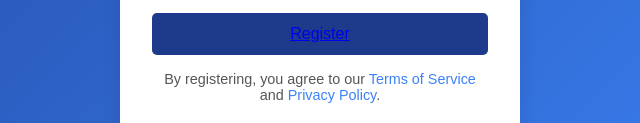
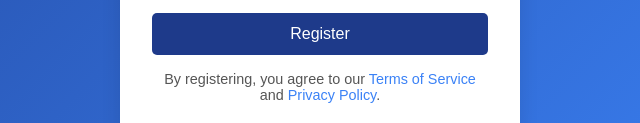
Before and after one commit to Hopmos/Futures-Trading-, a plain HTML site: page Registration.html in a window 1280 px wide. Shown: the part 666-789 px from the top of the page, 320-960 px from the left. Drawn offline with Linux system fonts and the light colour scheme.

Commit message:
Update Registration.html

```diff
--- a/Registration.html
+++ b/Registration.html
@@ -94,13 +94,13 @@
             color: #3b82f6;
             text-decoration: none;
         }
+.register {
+  color: #fff; /* White color */
+  text-decoration: none; /* Remove underline */
+}
 
         .terms a:hover {
             text-decoration: underline;
-        }
-
-        . register {
-            color: #555;
         }
 
         @media (max-width: 480px) {
@@ -353,7 +353,7 @@
                 <div id="countryError" class="error">Please select a country.</div>
             </div>
 
-            <button class="register"><a href="investment.html" type="submit">Register</a></button>
+            <button><a href="investment.html" type="submit" class="register">Register</a></button>
 
             <div class="terms">
                 By registering, you agree to our <a href="terms of service.html">Terms of Service</a> and <a href="Privacy Policy.html">Privacy Policy</a>.
```
